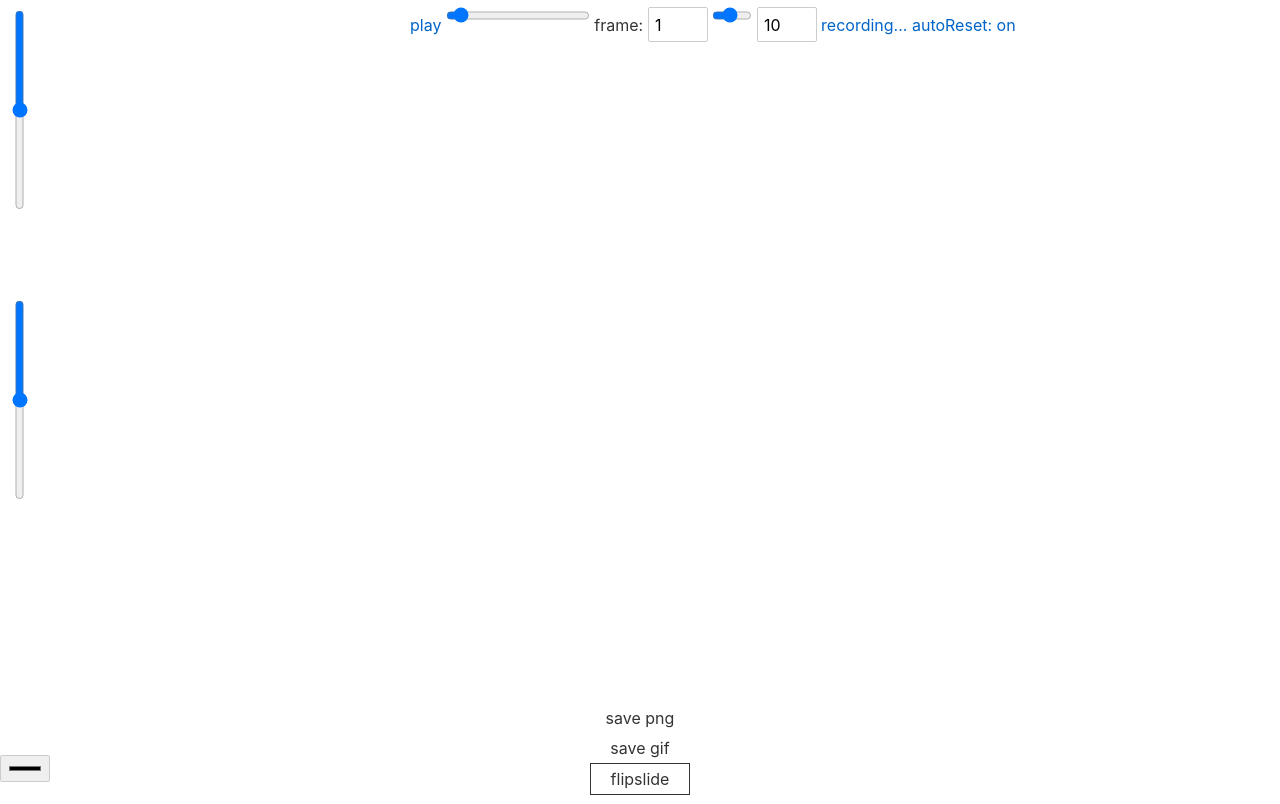
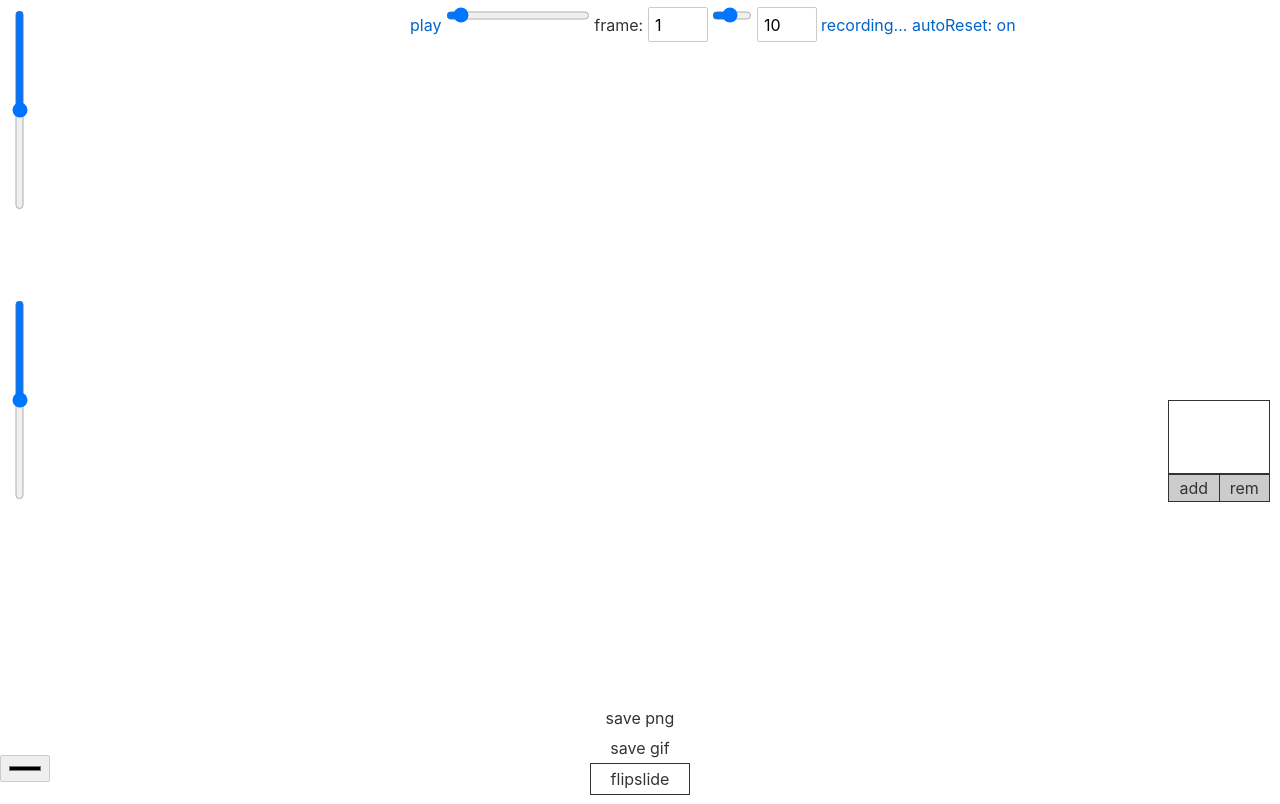
Before and after one commit to plachenko/flipslide, a Svelte app: page / in a window 1280 px wide. Built offline with nearby package versions, Linux system fonts and the light colour scheme.

Commit message:
initial layers

```diff
--- a/src/App.svelte
+++ b/src/App.svelte
@@ -188,6 +188,12 @@
 </script>
 
 <main>
+	<div id="layers">
+		<div class="actions">
+			<span>add</span>
+			<span>rem</span>
+		</div>
+	</div>
 
 	<div style="z-index: 9999; position: absolute;" bind:this={animMenu}>
 		<a on:click={handlePlay} class="btn" href="#">
@@ -265,6 +271,39 @@
 </main>
 
 <style>
+	#layers{
+		position: absolute;
+		right: 10px;
+		top: 50%;
+		min-width: 100px;
+		min-height: 100px;
+		border: 1px solid;
+		z-index: 9999;
+		user-select: none;
+	}
+	#layers .actions{
+		background-color: #CCC;
+		display: flex;
+		position: absolute;
+		bottom: 0px;
+		width: 100%;
+		border-top: 2px solid;
+	}
+	#layers .actions span{
+		padding: 3px;
+		text-align: center;
+		flex: 1;
+		display: inline-block;
+		border-right: 1px solid;
+	}
+	#layers .actions span:last-child{
+		border: none;
+	}
+	#layers .actions span:hover{
+		cursor: pointer;
+		background-color: #DDD;
+	}
+
 	main {
 		position: relative;
 		width: 100%;
```
